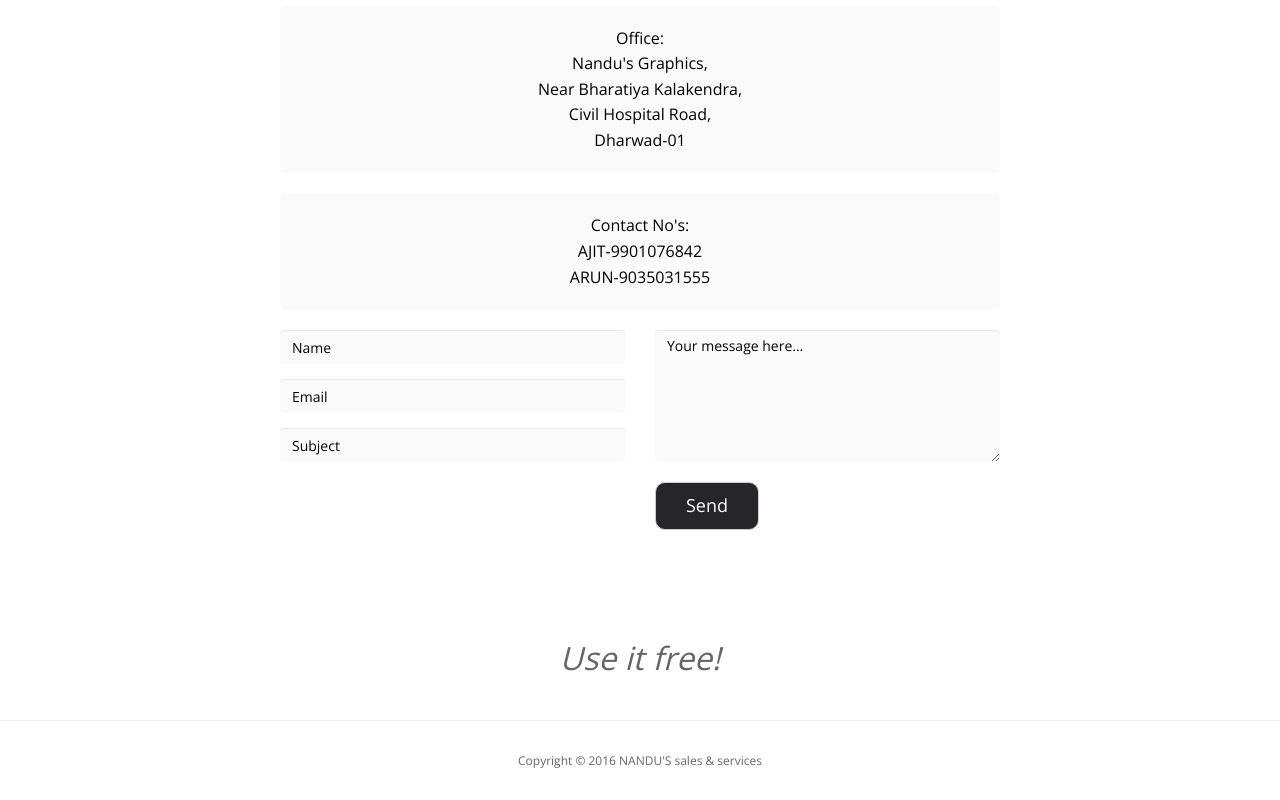
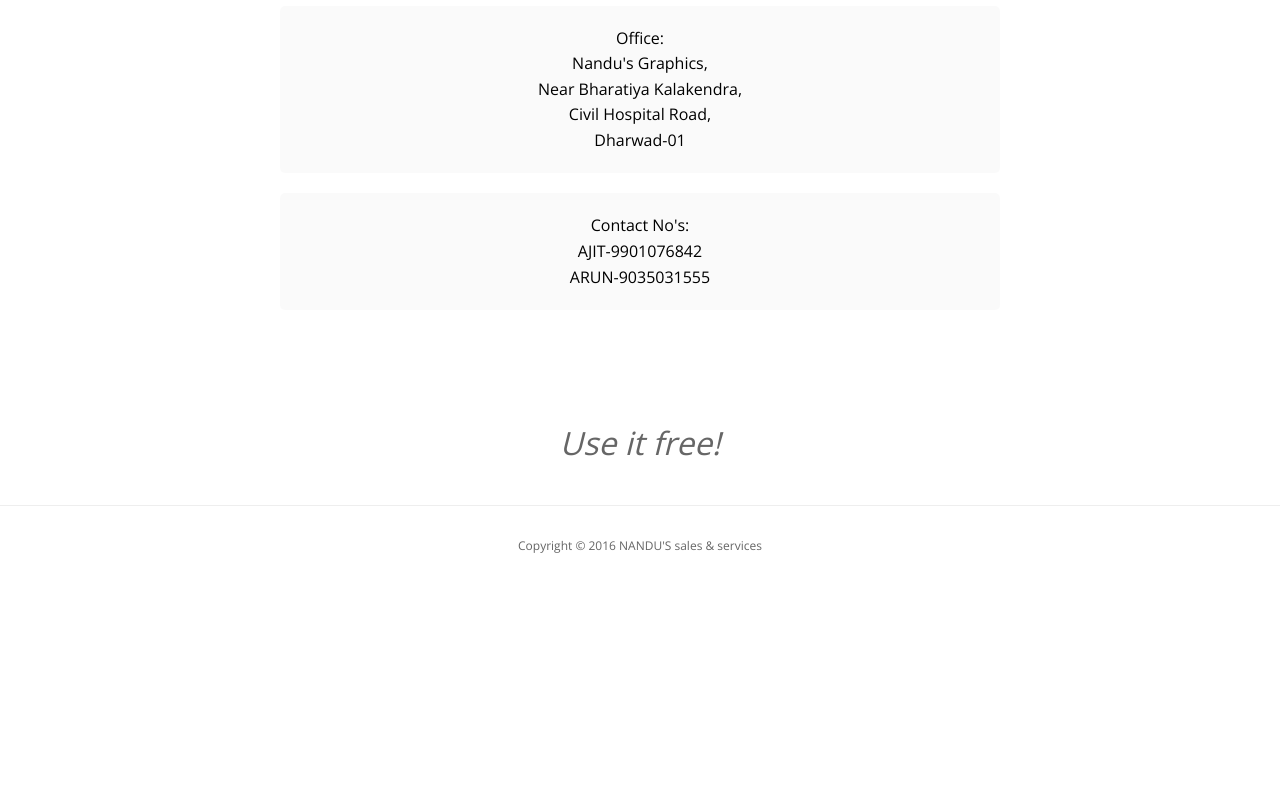
Before and after one commit to Aquagrand/web, a plain HTML site: page index.html in a window 1280 px wide. Shown: the part 4012-4812 px from the top of the page. After the commit the page ends 4598 px from the top, so only its background shows below. Drawn offline with nearby package versions, Linux system fonts and the light colour scheme.

Commit message:
Update index.html

```diff
--- a/index.html
+++ b/index.html
@@ -251,21 +251,7 @@ Note : RO water purifier should be in working condition.
 										</div>
 									</div>
 								</div>
-								<div class="row">
-									<div class="col-lg-12">
-										<form action="#" method="post" class="contact-form">
-											<div class="col-sm-6 contact-form-left">
-												<div class="form-group">
-													<input name="name" type="text" class="form-control" id="name" placeholder="Name">
-												  	<input type="email" name="email" class="form-control" id="mail" placeholder="Email">
-													<input name="subject" type="text" class="form-control" id="subject" placeholder="Subject">
-												</div>
-											</div>
-											<div class="col-sm-6 contact-form-right">
-												<div class="form-group">
-													<textarea name="message" rows="6" class="form-control" id="comment" placeholder="Your message here..."></textarea>
-													<button type="submit" class="btn btn-default">Send</button>
-												</div>
+
 											</div>
 										</form>
 									</div>
```
